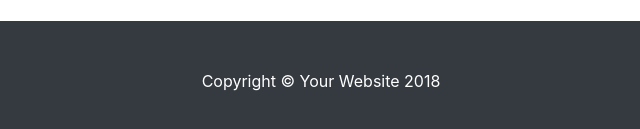
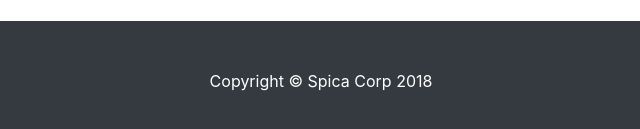
Before and after one commit to te7as/spica-site, a website: page index.html in a window 1280 px wide. Shown: the part 2600-2729 px from the top of the page, 319-959 px from the left. Drawn offline with Linux system fonts and the light colour scheme.

Commit message:
Copyright to Spica

```diff
--- a/index.html
+++ b/index.html
@@ -274,7 +274,7 @@
     <!-- Footer -->
     <footer class="py-5 bg-dark">
       <div class="container">
-        <p class="m-0 text-center text-white">Copyright &copy; Your Website 2018</p>
+        <p class="m-0 text-center text-white">Copyright &copy; Spica Corp 2018</p>
       </div>
       <!-- /.container -->
     </footer>
```
